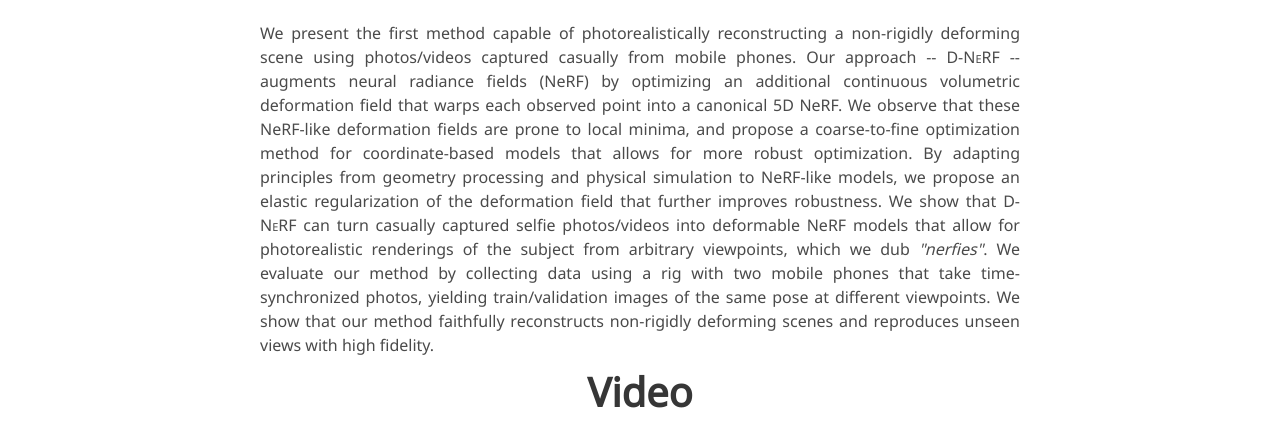
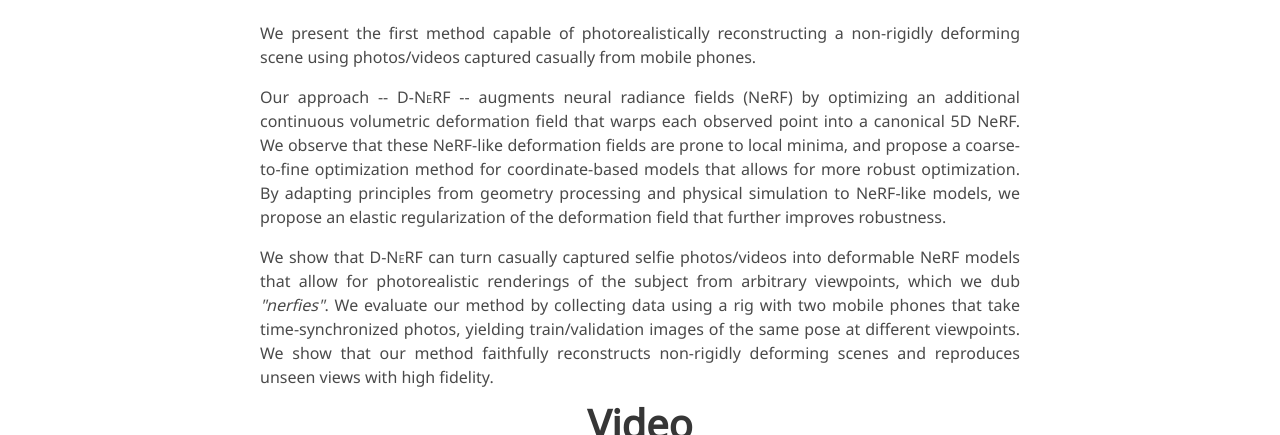
Before and after one commit to Debojit-D/Redundancy-Optimization-For-Bi-manual-Manipulation, a plain HTML site: page index.html in a window 1280 px wide. Shown: the part 937-1372 px from the top of the page. Drawn offline with nearby package versions, Linux system fonts and the light colour scheme; grey boxes are pictures that could not be loaded; some icons are missing; a web font is replaced by a local one.

Commit message:
Revert "Make abstract one giant paragraph"
This reverts commit 83c2096987b2b2c5149621625c628f124ff24986.

```diff
--- a/index.html
+++ b/index.html
@@ -2,8 +2,7 @@
 <html>
 <head>
   <meta charset="utf-8">
-  <meta name="description"
-        content="Deformable Neural Radiance Fields creates free-viewpoint portraits (nerfies) from casually captured videos.">
+  <meta name="description" content="Deformable Neural Radiance Fields creates free-viewpoint portraits (nerfies) from casually captured videos.">
   <meta name="keywords" content="Nerfies, D-NeRF, NeRF">
   <meta name="viewport" content="width=device-width, initial-scale=1">
   <title>Deformable Neural Radiance Fields | Nerfies</title>
@@ -20,7 +19,6 @@
     gtag('js', new Date());
 
     gtag('config', 'G-PYVRSFMDRL');
-
   </script>
 
   <link href="https://fonts.googleapis.com/css?family=Google+Sans|Noto+Sans|Castoro"
@@ -30,8 +28,7 @@
   <link rel="stylesheet" href="./static/css/bulma-carousel.min.css">
   <link rel="stylesheet" href="./static/css/bulma-slider.min.css">
   <link rel="stylesheet" href="./static/css/fontawesome.all.min.css">
-  <link rel="stylesheet"
-        href="https://cdn.jsdelivr.net/gh/jpswalsh/academicons@1/css/academicons.min.css">
+  <link rel="stylesheet" href="https://cdn.jsdelivr.net/gh/jpswalsh/academicons@1/css/academicons.min.css">
   <link rel="stylesheet" href="./static/css/index.css">
 
   <script src="https://ajax.googleapis.com/ajax/libs/jquery/3.5.1/jquery.min.js"></script>
@@ -249,21 +246,30 @@
         <div class="content has-text-justified">
           <p>
             We present the first method capable of photorealistically reconstructing a non-rigidly
-            deforming scene using photos/videos captured casually from mobile phones. Our approach
-            -- <span class="dnerf">D-NeRF</span> -- augments neural radiance fields (NeRF) by
-            optimizing an additional continuous volumetric deformation field that warps each
-            observed point into a canonical 5D NeRF. We observe that these NeRF-like deformation
-            fields are prone to local minima, and propose a coarse-to-fine optimization method for
-            coordinate-based models that allows for more robust optimization. By adapting principles
-            from geometry processing and physical simulation to NeRF-like models, we propose an
-            elastic regularization of the deformation field that further improves robustness. We
-            show that <span class="dnerf">D-NeRF</span> can turn casually captured selfie
-            photos/videos into deformable NeRF models that allow for photorealistic renderings of
-            the subject from arbitrary viewpoints, which we dub <i>"nerfies"</i>. We evaluate our
-            method by collecting data using a rig with two mobile phones that take time-synchronized
-            photos, yielding train/validation images of the same pose at different viewpoints. We
-            show that our method faithfully reconstructs non-rigidly deforming scenes and reproduces
-            unseen views with high fidelity.
+            deforming scene using photos/videos captured casually from mobile phones.
+          </p>
+          <p>
+            Our approach -- <span class="dnerf">D-NeRF</span> -- augments neural radiance fields
+            (NeRF) by optimizing an
+            additional continuous volumetric deformation field that warps each observed point into a
+            canonical 5D NeRF.
+            We observe that these NeRF-like deformation fields are prone to local minima, and
+            propose a coarse-to-fine optimization method for coordinate-based models that allows for
+            more robust optimization.
+            By adapting principles from geometry processing and physical simulation to NeRF-like
+            models, we propose an elastic regularization of the deformation field that further
+            improves robustness.
+          </p>
+          <p>
+            We show that <span class="dnerf">D-NeRF</span> can turn casually captured selfie
+            photos/videos into deformable NeRF
+            models that allow for photorealistic renderings of the subject from arbitrary
+            viewpoints, which we dub <i>"nerfies"</i>. We evaluate our method by collecting data
+            using a
+            rig with two mobile phones that take time-synchronized photos, yielding train/validation
+            images of the same pose at different viewpoints. We show that our method faithfully
+            reconstructs non-rigidly deforming scenes and reproduces unseen views with high
+            fidelity.
           </p>
         </div>
       </div>
```
